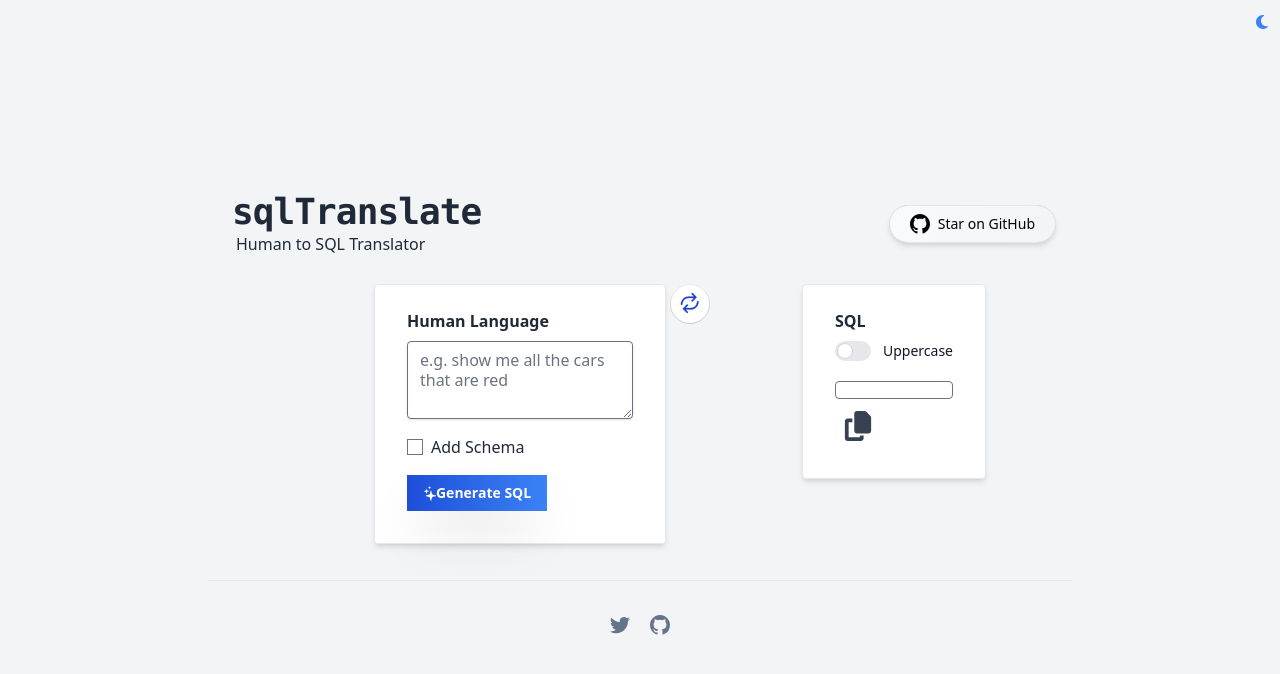
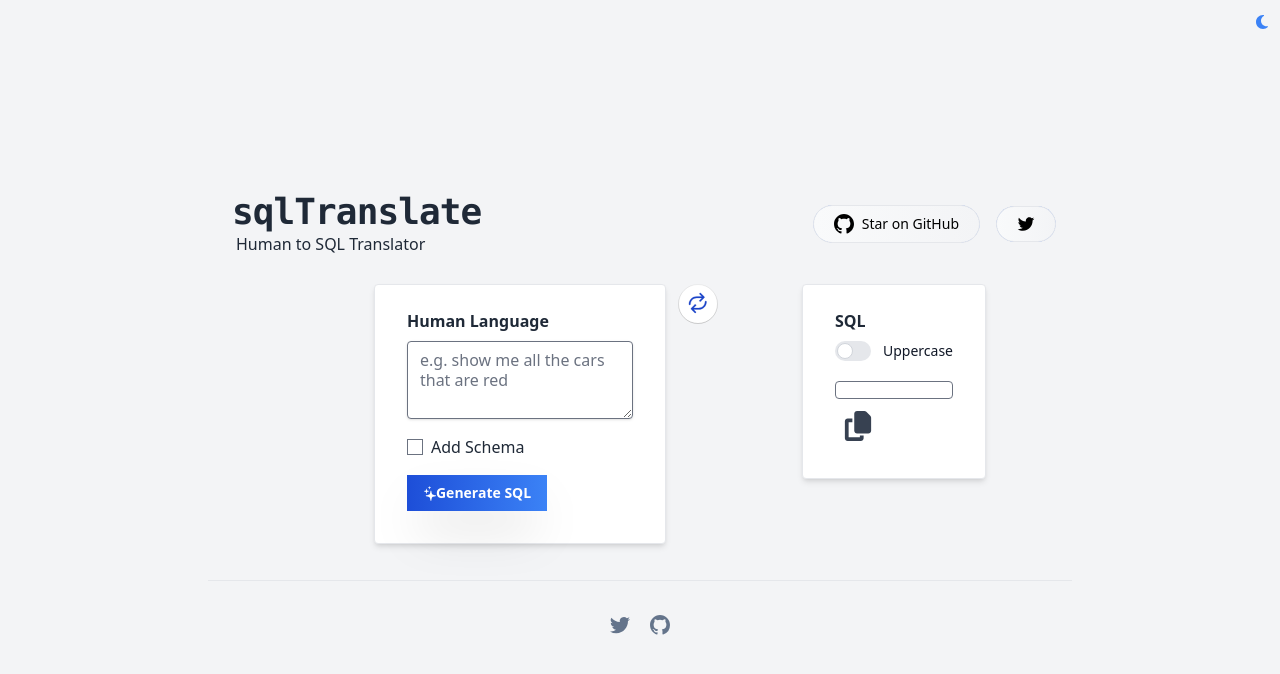
Before and after one commit to heracule/sql-translator, a Next.js app: page / in a window 1280 px wide. Shown: the top 674 px of the page. Built offline with nearby package versions, Linux system fonts and the light colour scheme.

Commit message:
header tweaks

```diff
--- a/components/Header.tsx
+++ b/components/Header.tsx
@@ -11,9 +11,9 @@ export default function Header() {
         </h1>
         <p>Human to SQL Translator</p>
       </Link>
-      <div className="flex items-center justify-center">
+      <div className="flex items-center justify-center space-x-4">
         <a
-          className="flex max-w-fit items-center justify-center space-x-2 rounded-full border bg-gradient-to-r from-gray-50 to-gray-100 text-black px-5 py-2 text-sm shadow-md hover:bg-blue-500 bg-blue-600 font-medium transition"
+          className="flex items-center justify-center space-x-2 rounded-full border bg-gradient-to-r from-gray-50 to-gray-100 text-black px-5 py-2 text-sm hover:bg-blue-500 bg-blue-600 font-medium transition"
           href="https://github.com/whoiskatrin/sql-translator"
           target="_blank"
           rel="noopener noreferrer"
@@ -21,6 +21,26 @@ export default function Header() {
           <Github />
           <p>Star on GitHub</p>
         </a>
+        <div className="flex items-center justify-center space-x-2 rounded-full border bg-gradient-to-r from-gray-50 to-gray-100 text-black px-5 py-2 text-sm hover:bg-blue-500 bg-blue-600 font-medium transition">
+          <Link
+            href="https://twitter.com/whoiskatrin"
+            className="group"
+            aria-label="Kate on Twitter"
+          >
+            <svg
+              width="18"
+              height="18"
+              viewBox="0 0 18 18"
+              fill="none"
+              xmlns="http://www.w3.org/2000/svg"
+            >
+              <path
+                d="M5.93892 15.75C12.1654 15.75 15.571 10.5557 15.571 6.05122C15.571 5.90369 15.571 5.75682 15.5611 5.61061C16.2236 5.12807 16.7955 4.5306 17.25 3.84617C16.6322 4.12184 15.9767 4.30262 15.3056 4.38248C16.0123 3.95648 16.5412 3.28645 16.7939 2.49709C16.1294 2.89414 15.4024 3.17396 14.6443 3.32448C14.1339 2.77799 13.4589 2.41612 12.7236 2.29487C11.9884 2.17361 11.234 2.29973 10.5771 2.65372C9.92023 3.0077 9.39753 3.5698 9.08988 4.25305C8.78224 4.93629 8.70681 5.70259 8.87526 6.43335C7.52936 6.36541 6.21269 6.01323 5.01072 5.39967C3.80876 4.78611 2.74837 3.92489 1.8984 2.87191C1.4655 3.62232 1.33291 4.51065 1.52763 5.35604C1.72235 6.20143 2.22973 6.94031 2.94648 7.42224C2.40775 7.40616 1.88076 7.25983 1.41 6.99558C1.41 7.00954 1.41 7.02416 1.41 7.03878C1.41021 7.82578 1.68077 8.58848 2.17579 9.19751C2.6708 9.80654 3.35979 10.2244 4.1259 10.3803C3.62751 10.5171 3.1046 10.5371 2.59734 10.4387C2.81366 11.116 3.23481 11.7083 3.80189 12.1328C4.36896 12.5572 5.05361 12.7926 5.76006 12.8059C4.56133 13.7546 3.0805 14.2696 1.55586 14.268C1.28652 14.2675 1.01743 14.2511 0.75 14.2188C2.29812 15.2192 4.09944 15.7498 5.93892 15.7473"
+                fill="black"
+              />
+            </svg>
+          </Link>
+        </div>
       </div>
     </header>
   );
--- a/pages/index.tsx
+++ b/pages/index.tsx
@@ -260,16 +260,15 @@ export default function Home() {
 
         <div className="flex justify-between">
           <div className="flex items-center">
-            <img src="/switch.svg"></img>
             <button
-              className={`text-gray-700 dark:text-gray-200 font-bold ml-2 cursor-pointer hover:scale-110 transition-transform duration-300 ${
-                isHumanToSql ? "transform rotate-90" : ""
-              }`}
+              className={`text-gray-700 dark:text-gray-200 font-bold ml-2 cursor-pointer}`}
               onClick={() => {
                 setIsHumanToSql(!isHumanToSql);
                 setOutputText("");
               }}
-            ></button>
+            >
+              <img src="/switch.svg" alt="Switch" />
+            </button>
           </div>
         </div>
 
```
Also changed, not shown: public/twitterDark.svg (added), public/twitterfill.svg (added).
